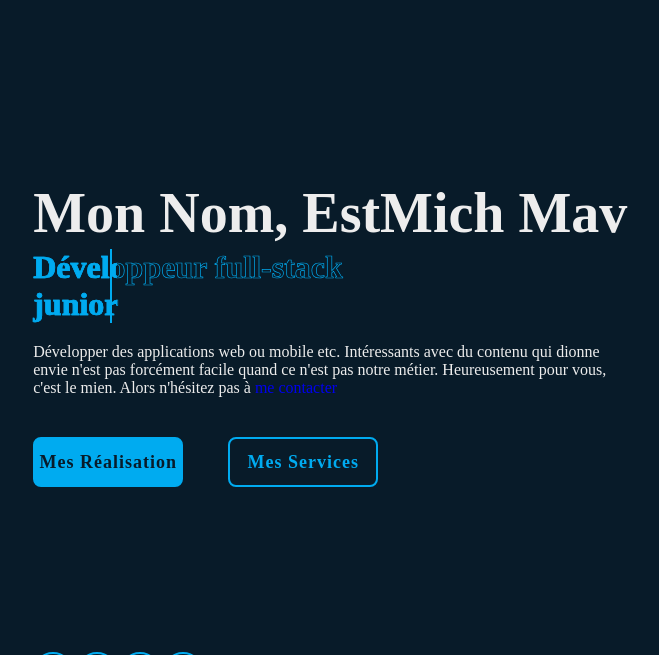
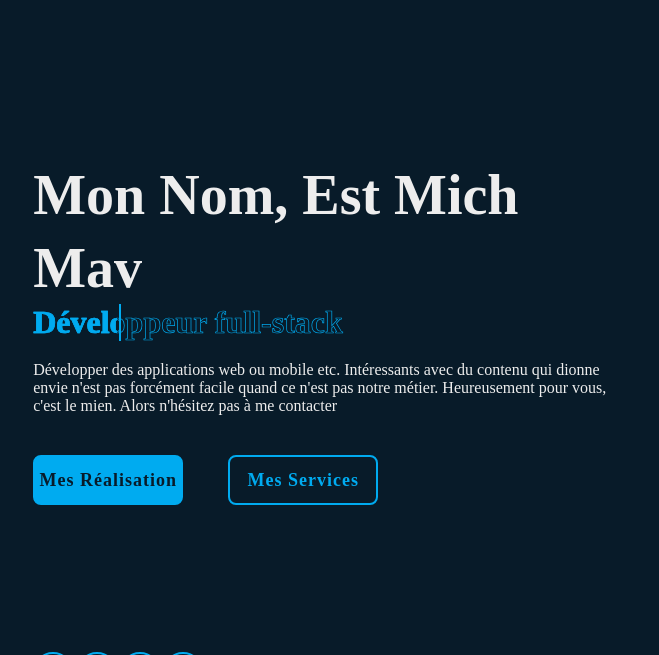
Before and after one commit to hakashimav/Portfolio_django, a Django app: page / in a window 1280 px wide. Shown: the part 68-723 px from the top of the page, without its empty margins (82-741 px from the left). Run offline with Django 4.2, Linux system fonts and the light colour scheme.

Commit message:
fixin prof

```diff
--- a/Portfolio/templates/index.html
+++ b/Portfolio/templates/index.html
@@ -3,7 +3,7 @@
 {%block section%}
     <!-- about section desing -->
     <section class="about" id="about">
-        <h2 class="heading">A propos de<span>Moi</span><span class="animate scroll" style="--i:1"></span></h2>
+        <h2 class="heading">A propos de<span> Moi</span><span class="animate scroll" style="--i:1"></span></h2>
 
         <div class="about-img">
             <img src="{%static 'assets/img/about.jpg'%}" alt="">
--- a/Portfolio/templates/layout/layout.html
+++ b/Portfolio/templates/layout/layout.html
@@ -46,14 +46,14 @@
     <!-- home section design -->
     <section class="home show-animate" id="home">
         <div class="home-content">
-            <h1>Mon Nom, Est<span>Mich Mav</span><span class="animate" style="--i:2"></span></h1>
+            <h1>Mon Nom, Est <span>Mich Mav</span><span class="animate" style="--i:2"></span></h1>
             <div class="text-animate">
-                <h3>Développeur full-stack junior</h3>
+                <h3>Développeur full-stack</h3>
                 <span class="animate" style="--i:3"></span>
             </div>
             <p>Développer des applications web ou mobile etc. Intéressants avec du contenu qui dionne
                 envie n'est pas forcément facile quand ce n'est pas notre métier.
-                Heureusement pour vous, c'est le mien. Alors n'hésitez pas à <a href="#contact">me contacter</a>
+                Heureusement pour vous, c'est le mien. Alors n'hésitez pas à me contacter
                 <span class="animate" style="--i:4"></span>
             </p>
 
--- a/static/assets/css/style.css
+++ b/static/assets/css/style.css
@@ -931,7 +931,7 @@ section:nth-child(odd) .animate.scroll,
     65%,
     78%,
     85% {
-        width: 90%;
+        width: 100%;
         opacity: 1;
     }
 
```
